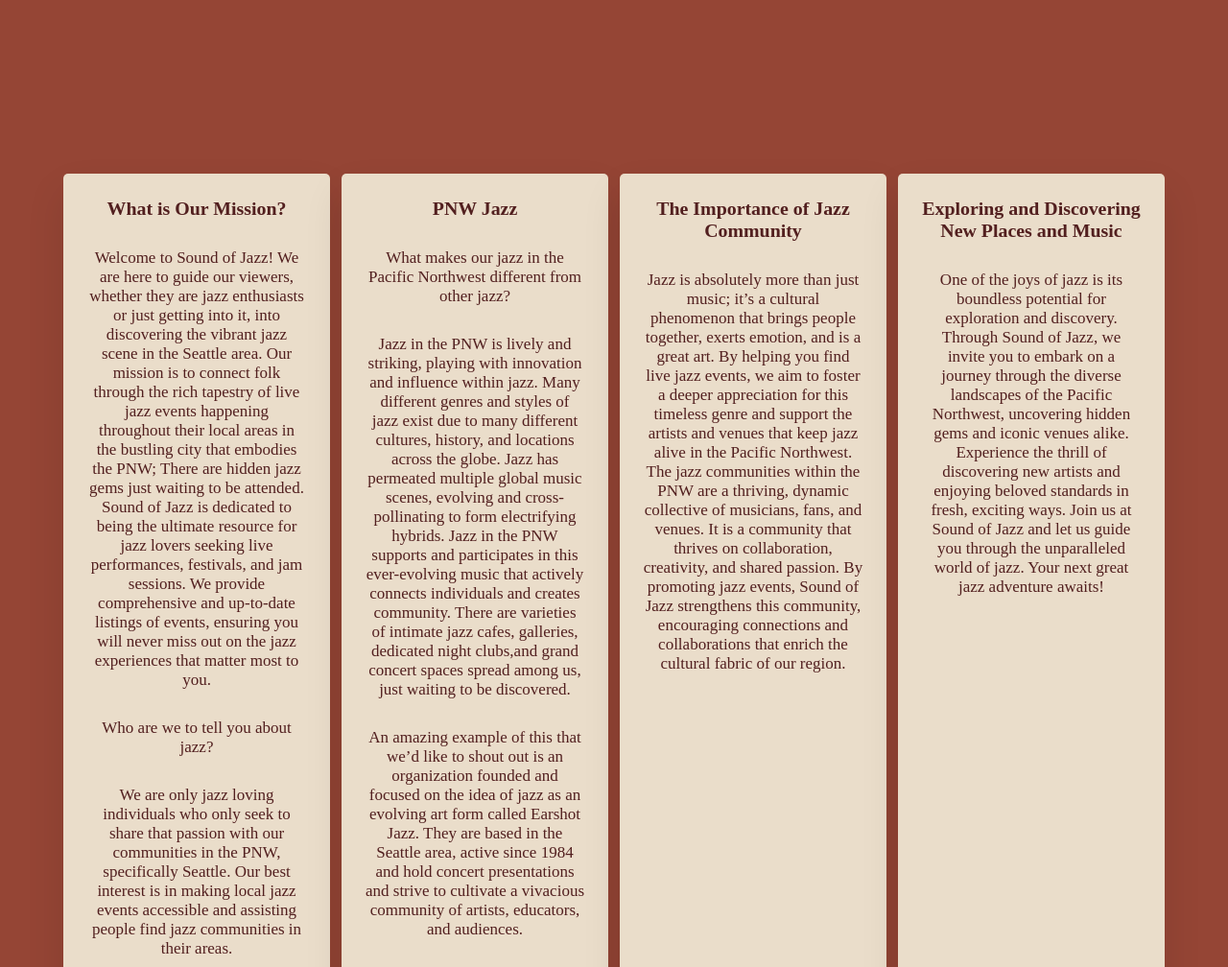
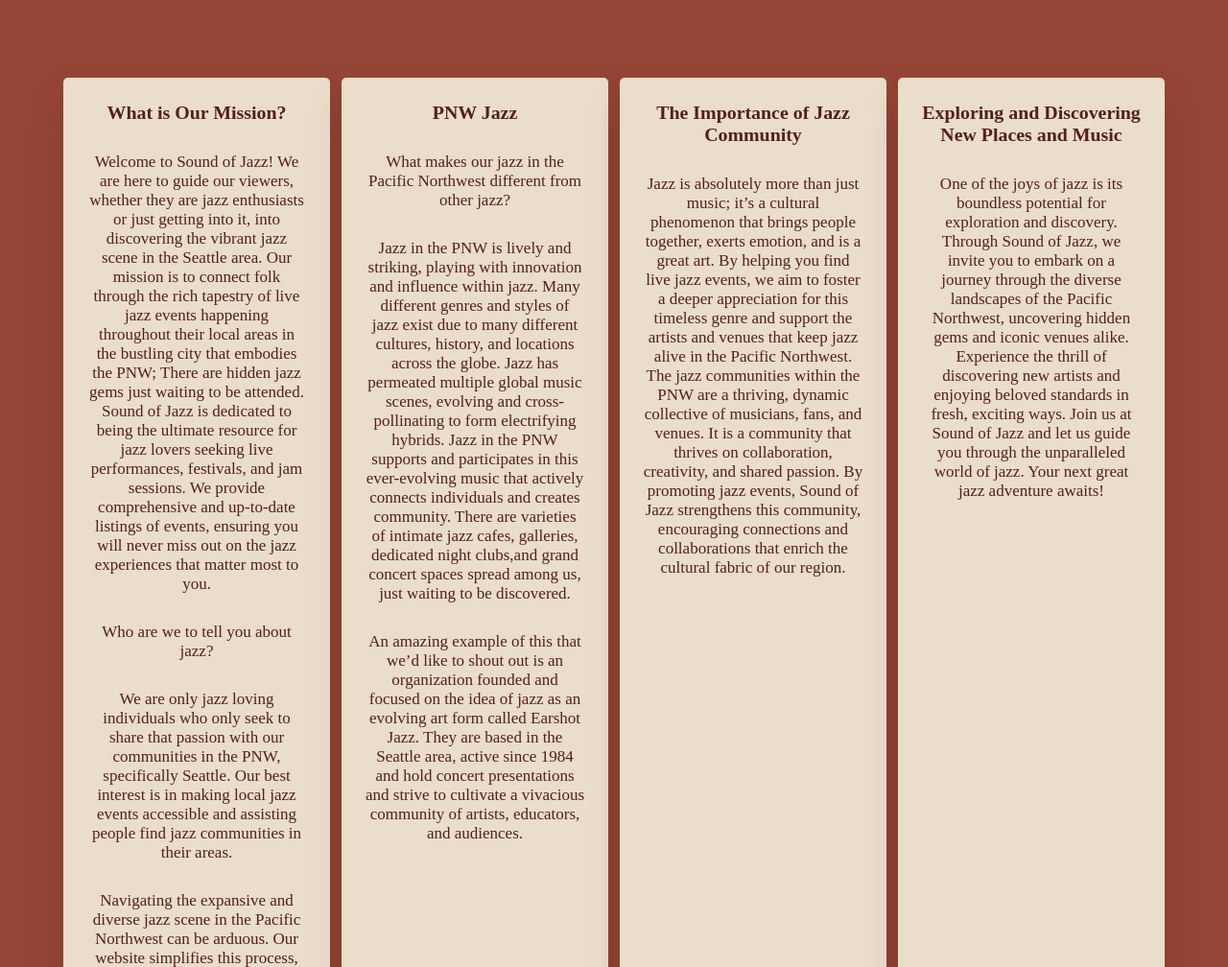
Before and after one commit to rocsorc/sound-of-jazz-web, a plain HTML site: page SoundOfJazz/index.html in a window 1280 px wide. Shown: the part 450-1458 px from the top of the page at 96% size. Drawn offline with Linux system fonts and the light colour scheme.

Commit message:
Update index.html
div with .boxes-index for margins

```diff
--- a/SoundOfJazz/index.html
+++ b/SoundOfJazz/index.html
@@ -39,7 +39,7 @@
       <!--
       <div style="clear: both"></div> Clearing the floats isn't needed anymore. We flexin'! -nmw -->
 
-      <div class="boxes">
+      <div class="boxes-index">
         <div class="box">
           <h3>What is Our Mission?</h3>
           <p>
```
